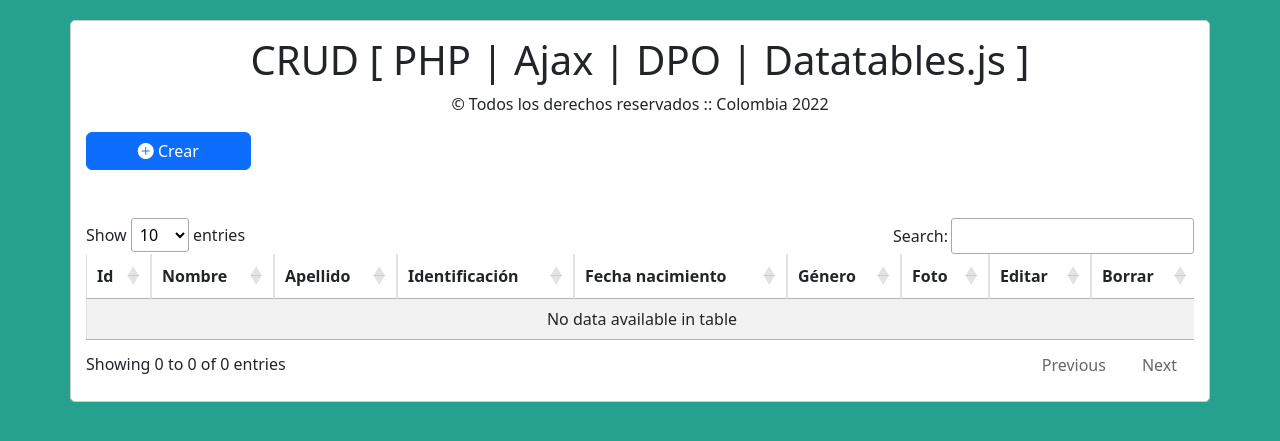
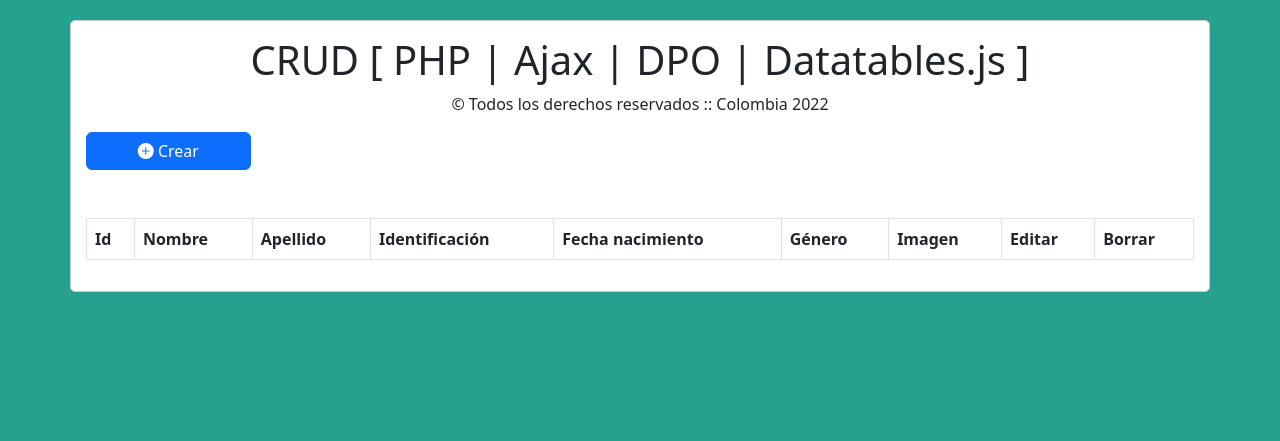
Before and after one commit to cdelcastillomaussa/PracticaTerApps, a PHP site: page / in a window 1280 px wide. Shown: the top 441 px of the page. Run offline with PHP 8.4, Linux system fonts and the light colour scheme; data that the repository does not hold is empty; some libraries are stand-ins or nearby versions.

Commit message:
revisando codigo

```diff
--- a/funciones.php
+++ b/funciones.php
@@ -1,11 +1,12 @@
 <?php
     // Funcion para subir foto
-    function cargar_foto(){
-        if (isset($_FILES["foto"])) {
-            $extension = explode('.', $_FILES["foto"]['name']);
+    function subir_imagen(){
+        if (isset($_FILES["imagen_usuario"])) {
+
+            $extension = explode('.', $_FILES["imagen_usuario"]['name']);
             $new_name = rand() . '.' . $extension[1];
             $location = './img/' . $new_name;
-            move_uploaded_file($_FILES["foto"]['tmp_name'], $location);
+            move_uploaded_file($_FILES["imagen_usuario"]['tmp_name'], $location);
             return $new_name;
         }
     }
@@ -13,7 +14,7 @@
     // Funcion para obtener el nombre de la foto
     function get_name_photo($id_usuario){
         include('conexion.php');
-        $stmt = $conexion->prepare("SELECT foto FROM customers WHERE id = '$id_usuario'");
+        $stmt = $conexion->prepare("SELECT foto FROM customers WHERE id = ' $id_usuario ' ");
         $stmt->execute();
         $result = $stmt->fetchAll();
         foreach ($result as $fila) {
@@ -22,13 +23,13 @@
 
     }
 
-        // Funcion para obtener todos los registros
-        function get_all_records(){
-            include('conexion.php');
-            $stmt = $conexion->prepare("SELECT * FROM customers " );
-            $stmt->execute();
-            $result = $stmt->fetchAll();
-            return $stmt->rowCount();
+    // Funcion para obtener todos los registros
+    function get_all_records(){
+        include('conexion.php');
+        $stmt = $conexion->prepare("SELECT * FROM customers ");
+        $stmt -> execute();
+        $result = $stmt->fetchAll();
+        return $result->rowCount();
 
 
         }
--- a/index.php
+++ b/index.php
@@ -49,7 +49,7 @@
                         <th>Identificaci&oacute;n</th>
                         <th>Fecha nacimiento</th>
                         <th>G&eacute;nero</th>
-                        <th>Foto</th>
+                        <th>Imagen</th>
                         <th>Editar</th>
                         <th>Borrar</th>
                     </tr>
@@ -81,17 +81,25 @@
                 <input type="text" name="identificacion" id="identificacion" class="form-control">
                 <br />
 
-                <label for="fecha">Fecha nacimiento:</label>
-                <input type="date" name="fecha" id="fecha" class="form-control">
+                <label for="fecha_nacimiento">Fecha nacimiento:</label>
+                <input type="date" name="fecha_nacimiento" id="fecha_nacimiento" class="form-control">
                 <br />
 
                 <label for="genero">G&eacute;nero:</label>
-                <input type="text" name="genero" id="genero" class="form-control">
-                <br />
+                <div class="form-control">
+                <label for="genero"> Masculino
+                  <input type="radio" name="genero" id="genero">
+                </label>
 
-                <label for="foto">Seleccione foto</label>
-                <input type="file" name="foto_usuario" id="foto_usuario" class="form-control">
-                <span id="foto_subida"></span>
+                <label for="genero"> Femenino
+                  <input type="radio" name="genero" id="genero">
+                </label>
+
+                </div>
+
+                <label for="imagen">Seleccione una imagen</label>
+                <input type="file" name="imagen_usuario" id="imagen_usuario" class="form-control">
+                <span id="imagen_subida"></span>
                 <br />
 
             </div>
@@ -115,82 +123,9 @@
 
 
     <!-- Instanciamos a nuestro dataTable-->
+    <script type="text/javascript">
 
 
-
-
-
-    <script type="text/javascript">
-
-        $( document ).ready(function(){
-            $("#botonCrear").click(function(){
-              $("#formulario")[0].reset();
-              $(".modal-title").text("Crear Usuario");
-              $("#action").val("Crear");
-              $("#operacion").val("Crear");
-              $("#foto_subida").html("");
-
-
-
-            });
-           var dataTable =$('#tablaUsuarios').DataTable({
-              "processing": true,
-              "serverSide": true,
-              "order": [],
-              "ajax":{
-                  url: "listar_registros.php",
-                  type: "POST"
-          },
-          "columnsDefs":[
-              {
-              "targets": [0,5],
-              "orderable":false,
-              },
-            ]
-           });
-
-           //insercion
-
-           $( document ).on('submit', '#formulario', function(event){
-                event.preventDefault();
-                var nombre = $("#nombre").val();
-                var apellido = $("#apellido").val();
-                var identificacion = $("#identificacion").val();
-                var fecha = $("#fecha").val();
-                var genero = $("#genero").val();
-                var extension = $("#foto_usuario").val().split('.').pop().toLowerCase();
-
-          if (extension != '') {
-            if (jQuery.inArray(extension, ['png', 'jpg', 'jpeg']) == -1) {
-              alert("Formato de foto inválida");
-              $("#foto_usuario").val('');
-              return false;
-
-            }
-          }
-
-          if (nombre != '' && apellido != ''){
-            $.ajax({
-              url: "crear.php",
-              method: "POST",
-              data:new FormData(this),
-              contentType:false,
-              processData:false,
-              success: function(data)
-              {
-                alert(data);
-                $('#formulario')[0].reset();
-                $('$modalUsuario').modal.hide();
-                dataTable.ajax.reload();
-              }
-            });
-
-          } else {
-            alert("Por favor asegurece de llenar todos los campos");
-          }
-
-        });
-    });
     </script>
 
   </body>
--- a/listar_registros.php
+++ b/listar_registros.php
@@ -14,8 +14,7 @@
     }
 
     if (isset($_POST["order"])) {
-        $query .= 'ORDER BY ' . $_POST["order"][0]['column'] .' '.
-        $_POST["order"][0]['dir'] . ' ';
+        $query .= 'ORDER BY ' . $_POST["order"][0]['column'] .' '.$_POST["order"][0]['dir'] . ' ';
     } else {
         $query .= 'ORDER BY id DESC ';
     }
@@ -28,12 +27,12 @@
     $stmt->execute();
     $result = $stmt->fetchAll();
 
-    $data = array();
+    $datos = array();
     $filtered_rows = $stmt->rowCount();
     foreach ($result as $fila) {
         $foto = '';
-        if ($fila["foto"] != '') {
-            $foto = '<img src="img/' . $fila["foto"] . '" class="img-thumbnail" width="50" heigth="35" />';
+        if ($fila["imagen"] != '') {
+            $foto = '<img src="img/' . $fila["imagen"] . '" class="img-thumbnail" width="50" heigth="35" />';
         } else {
             $foto = '';
         }
@@ -47,14 +46,14 @@
         $sub_array[] = $foto;
         $sub_array[] = '<button type="button" name="editar" id="'.$fila["id"].'" class="btn btn-warning btn-xs editar">Editar</button>';
         $sub_array[] = '<button type="button" name="borrar" id="'.$fila["id"].'" class="btn btn-danger btn-xs borrar">Borrar</button>';
-        $data[] = $sub_array;
+        $datos[] = $sub_array;
     }
 
     $output = array(
-        "draw"              => intval($_POST['draw']),
+        "draw"              => intval($_POST["draw"]),
         "recordsTotal"      => $filtered_rows,
         "recordsFiltered"   => get_all_records(),
-        "data"              => $data
+        "data"              => $datos
     );
 
     echo json_encode($output);
```
Also changed, not shown: crear.php (+4 -5 lines).
